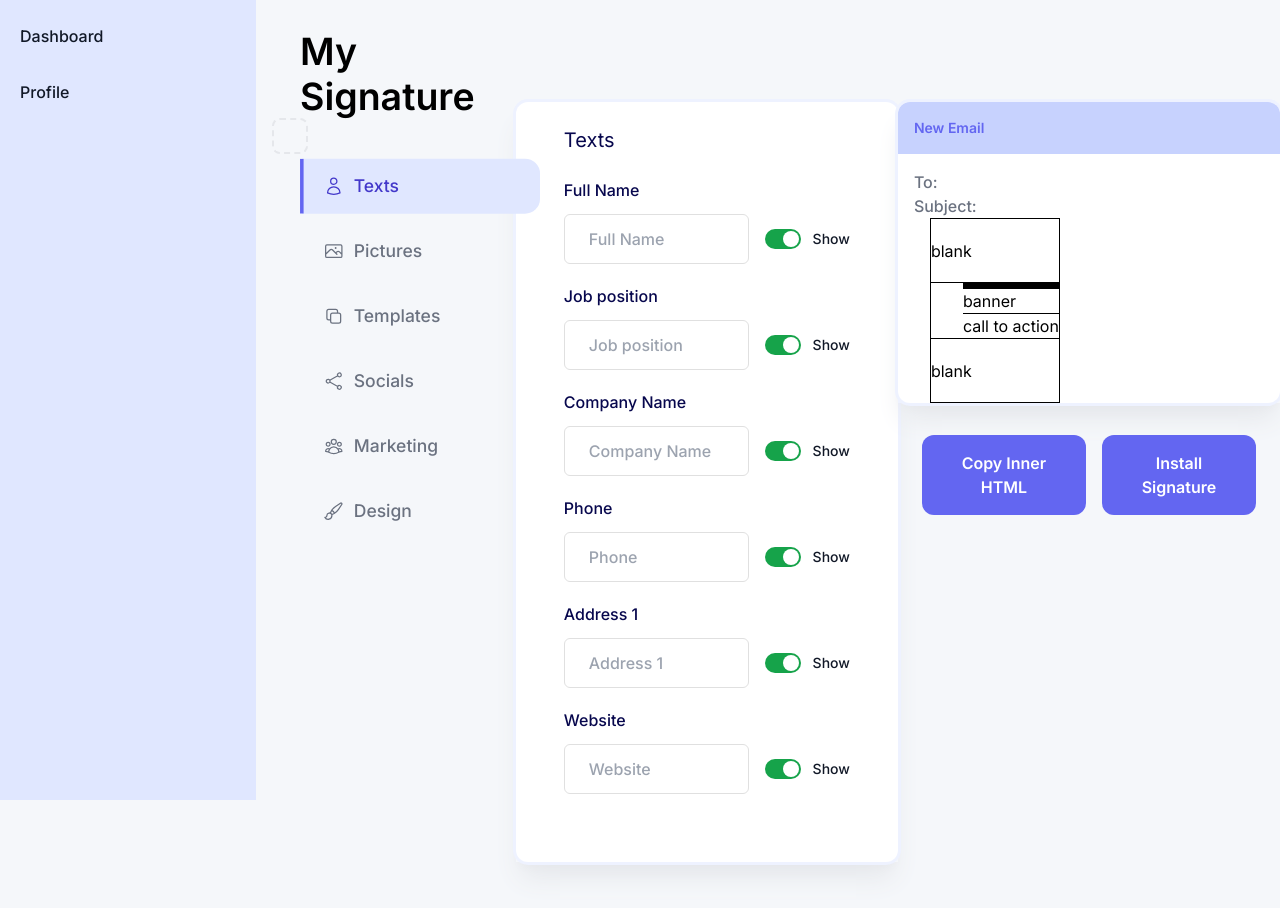
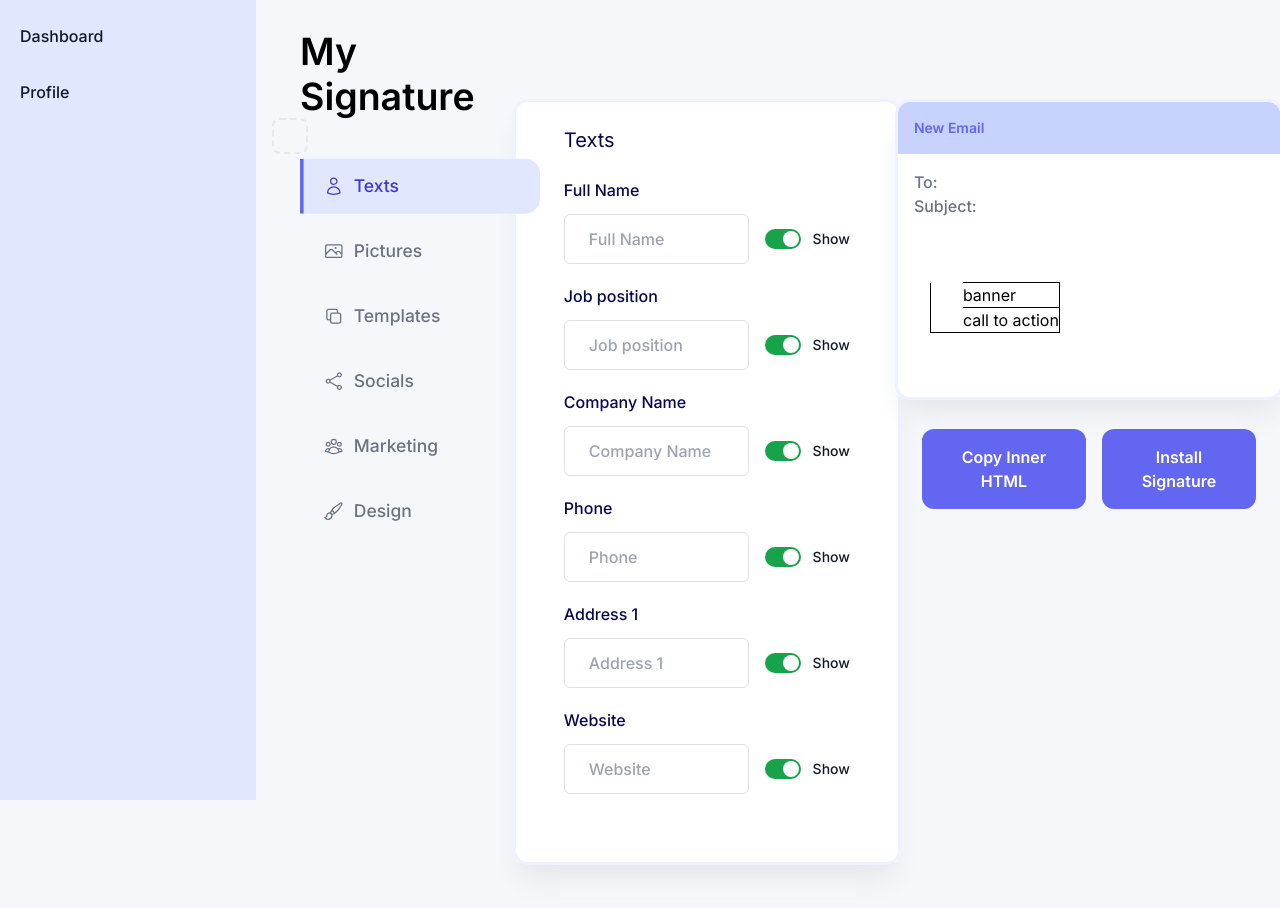
Before and after one commit to IftekharulHaque/signatureGenerator, a Next.js app: page / in a window 1280 px wide. Shown: the top 908 px of the page. Built offline with nearby package versions, Linux system fonts and the light colour scheme.

Commit message:
Removed tableborder

```diff
--- a/src/app/components/SignatureComponent.tsx
+++ b/src/app/components/SignatureComponent.tsx
@@ -187,20 +187,18 @@ const SignatureComponent: React.FC<SignatureComponentProps> = ({
             <div id="signature">
               <table
                 style={{
-                  border: "1px solid black",
                   borderCollapse: "collapse",
                   marginLeft: "32px",
                 }}
-                border={1}
+                border={0}
                 cellPadding={0}
-                cellSpacing={0}
                 dir="ltr"
               >
                 <tbody>
-                  <tr style={{ border: "1px solid black", height: 64 }}>
-                    <td colSpan={2}>blank</td>
+                  <tr style={{ height: 64 }}>
+                    <td colSpan={2}></td>
                   </tr>
-                  <tr style={{ border: "1px solid black" }}>
+                  <tr>
                     <td rowSpan={8} valign="top">
                       <div style={{ marginRight: "32px" }}>
                         {isPicChanged && (
@@ -218,18 +216,12 @@ const SignatureComponent: React.FC<SignatureComponentProps> = ({
                         )}
                       </div>
                     </td>
-                    <td
-
-                      align="left"
-                    >
+                    <td align="left">
                       <strong> {inputValues.name}</strong>
                     </td>
                   </tr>
-                  <tr style={{ border: "1px solid black" }}>
-                    <td
-
-                      align="left"
-                    >
+                  <tr >
+                    <td align="left">
                       <strong>
                         {inputValues.jobPosition}
                         {inputValues.jobPosition && inputValues.companyName
@@ -239,7 +231,7 @@ const SignatureComponent: React.FC<SignatureComponentProps> = ({
                       </strong>
                     </td>
                   </tr>
-                  <tr style={{ border: "1px solid black" }}>
+                  <tr >
                     <td>
                       {inputValues.phone && (
                         <div style={{ display: "flex", alignItems: "center" }}>
@@ -257,7 +249,7 @@ const SignatureComponent: React.FC<SignatureComponentProps> = ({
                       )}
                     </td>
                   </tr>
-                  <tr style={{ border: "1px solid black" }}>
+                  <tr >
                     <td>
                       {inputValues.address1 && (
                         <div style={{ display: "flex", alignItems: "center" }}>
@@ -266,7 +258,7 @@ const SignatureComponent: React.FC<SignatureComponentProps> = ({
                             width="10"
                             height="10"
                             alt="address"
-                            style={{ marginLeft: "16px",marginRight: "4px" }}
+                            style={{ marginLeft: "16px", marginRight: "4px" }}
                           />
                           <span style={{ fontSize: 14 }}>
                             {inputValues.address1}
@@ -275,9 +267,9 @@ const SignatureComponent: React.FC<SignatureComponentProps> = ({
                       )}
                     </td>
                   </tr>
-                  <tr style={{ border: "1px solid black" }}>
+                  <tr >
                     <td>
-                      {" "}
+
                       {inputValues.website && (
                         <div style={{ display: "flex", alignItems: "center" }}>
                           <img
@@ -300,7 +292,7 @@ const SignatureComponent: React.FC<SignatureComponentProps> = ({
                     </td>
                   </tr>
 
-                  <tr style={{ border: "1px solid black" }}>
+                  <tr >
                     <td valign="top">
                       <div style={{ marginRight: "32px" }}>
                         {isPicChanged && (
@@ -327,8 +319,8 @@ const SignatureComponent: React.FC<SignatureComponentProps> = ({
                   <tr style={{ border: "1px solid black" }}>
                     <td>call to action</td>
                   </tr>
-                  <tr style={{ border: "1px solid black", height: 64 }}>
-                    <td colSpan={2}>blank</td>
+                  <tr style={{height: 64 }}>
+                    <td colSpan={2}></td>
                   </tr>
                 </tbody>
               </table>
```
